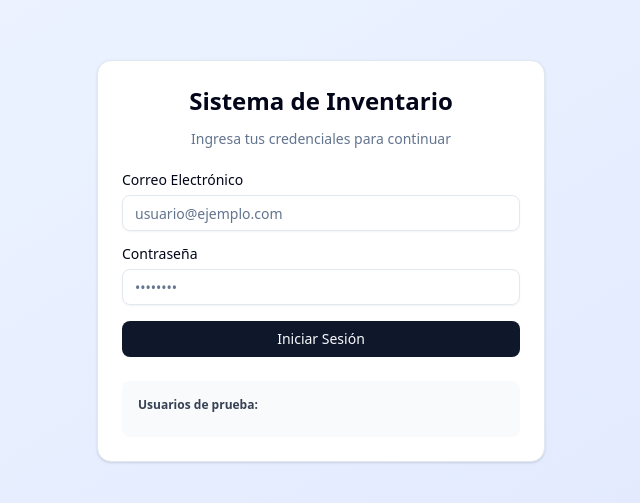
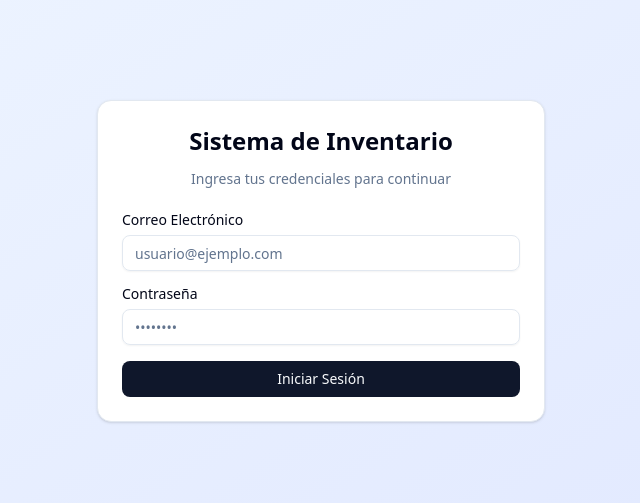
Before and after one commit to daniel34-p/Proyecto-Full, a Next.js app: page / in a window 1280 px wide. Shown: the part 139-642 px from the top of the page, without its empty margins (319-959 px from the left). Built offline with nearby package versions, Linux system fonts and the light colour scheme.

Commit message:
Agregando mas proveedores

```diff
--- a/components/login-form.tsx
+++ b/components/login-form.tsx
@@ -81,14 +81,6 @@ export function LoginForm() {
               {isLoading ? 'Iniciando sesión...' : 'Iniciar Sesión'}
             </Button>
           </form>
-
-          <div className="mt-6 p-4 bg-gray-50 rounded-md">
-            <p className="text-xs font-semibold text-gray-700 mb-2">
-              Usuarios de prueba:
-            </p>
-            <div className="space-y-1 text-xs text-gray-600">
-            </div>
-          </div>
         </CardContent>
       </Card>
     </div>
--- a/components/producto-form.tsx
+++ b/components/producto-form.tsx
@@ -43,7 +43,7 @@ export function ProductoForm({ onSuccess, productoToEdit, onCancelEdit }: Produc
   const [isSubmitting, setIsSubmitting] = useState(false);
   const [error, setError] = useState('');
   const [configModal, setConfigModal] = useState<'proveedores' | 'unidades' | null>(null);
-  const [proveedores, setProveedores] = useState<string[]>(['BODEGA', 'ALEA']);
+  const [proveedores, setProveedores] = useState<string[]>(['BODEGA', 'ALEA', "EKA", 'COAST CADENA', 'INALSI', 'NEGOFUR', 'INSUMOS JET', 'GLOBAL', 'RECUDIR', 'AMERICANTEX', 'HILOS Y LANAS', 'DISATEX', 'PREMATEX', 'RAVENA']);
   const [unidades, setUnidades] = useState<string[]>(['METROS', 'YARDAS', 'GRAMOS', 'UNIDAD']);
   const isEditing = !!productoToEdit;
 
```
